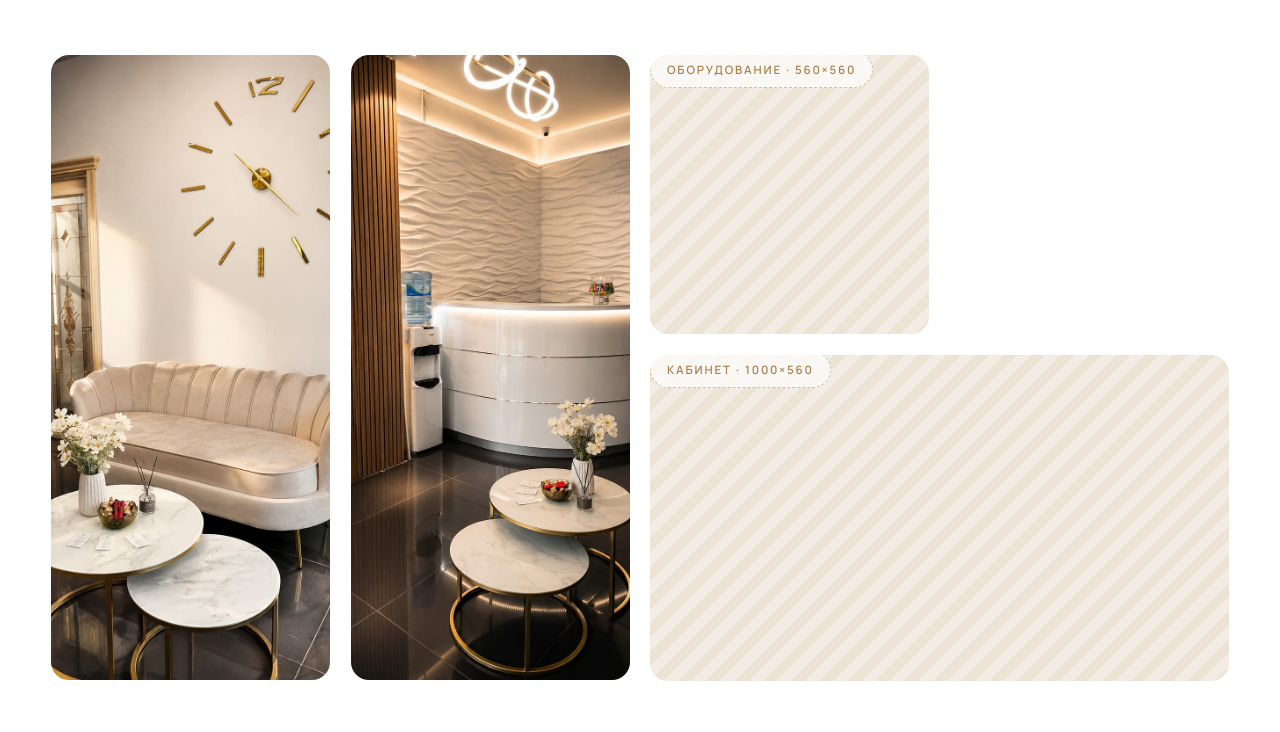
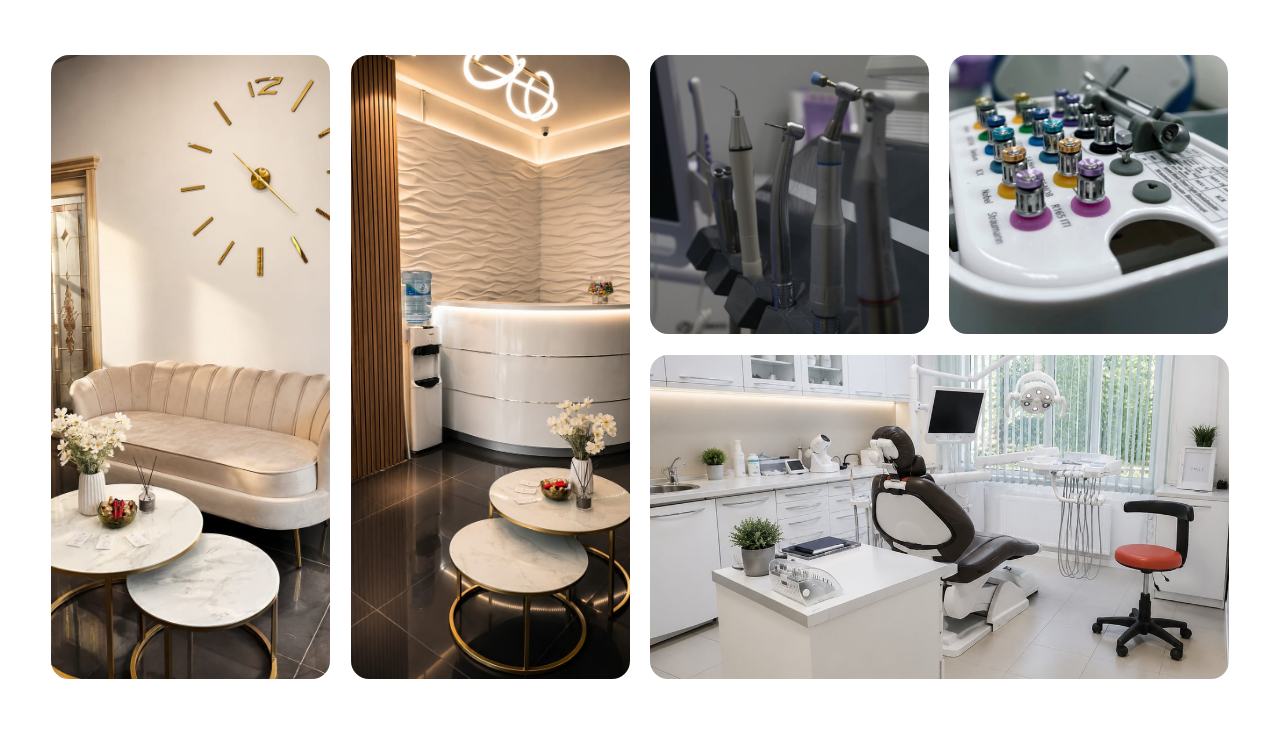
Before and after one commit to Davo712/dental-site, a plain HTML site: page contacts.html in a window 1280 px wide. Shown: the part 788-1520 px from the top of the page. Drawn offline with nearby package versions, Linux system fonts and the light colour scheme.

Commit message:
Галерея клиники укомплектована: кабинет, наконечники, набор для имплантации
Co-Authored-By: Claude Opus 5 (1M context) <noreply@anthropic.com>

```diff
--- a/contacts.html
+++ b/contacts.html
@@ -198,10 +198,13 @@
             </figure>
             <!-- ПЛЕЙСХОЛДЕРЫ: остальные фото интерьера -->
             <figure class="gallery__item" data-anim="zoom" style="--delay: 0.16s">
-              <div class="ph" data-ph="Оборудование · 560×560" style="--ph-ratio: 1/1"></div>
+              <img src="assets/img/clinic/tools.jpg" alt="Наконечники и инструменты на стоматологической установке" width="700" height="700" loading="lazy" />
             </figure>
-            <figure class="gallery__item gallery__item--wide" data-anim="zoom" style="--delay: 0.24s">
-              <div class="ph" data-ph="Кабинет · 1000×560" style="--ph-ratio: 16/9"></div>
+            <figure class="gallery__item" data-anim="zoom" style="--delay: 0.24s">
+              <img src="assets/img/clinic/implantkit.jpg" alt="Хирургический набор для имплантации: Straumann, Nobel Biocare, ICX" width="700" height="700" loading="lazy" />
+            </figure>
+            <figure class="gallery__item gallery__item--wide" data-anim="zoom" style="--delay: 0.32s">
+              <img src="assets/img/clinic/room.jpg" alt="Лечебный кабинет клиники EMALIUS: стоматологическая установка и кресло" width="1000" height="560" loading="lazy" />
             </figure>
           </div>
 
```
Also changed, not shown: assets/img/clinic/implantkit.jpg (added), assets/img/clinic/room.jpg (added), assets/img/clinic/tools.jpg (added), assets/img/source/clinic-implantkit.jpeg (added), assets/img/source/clinic-tools.jpeg (added), 1 other file.
